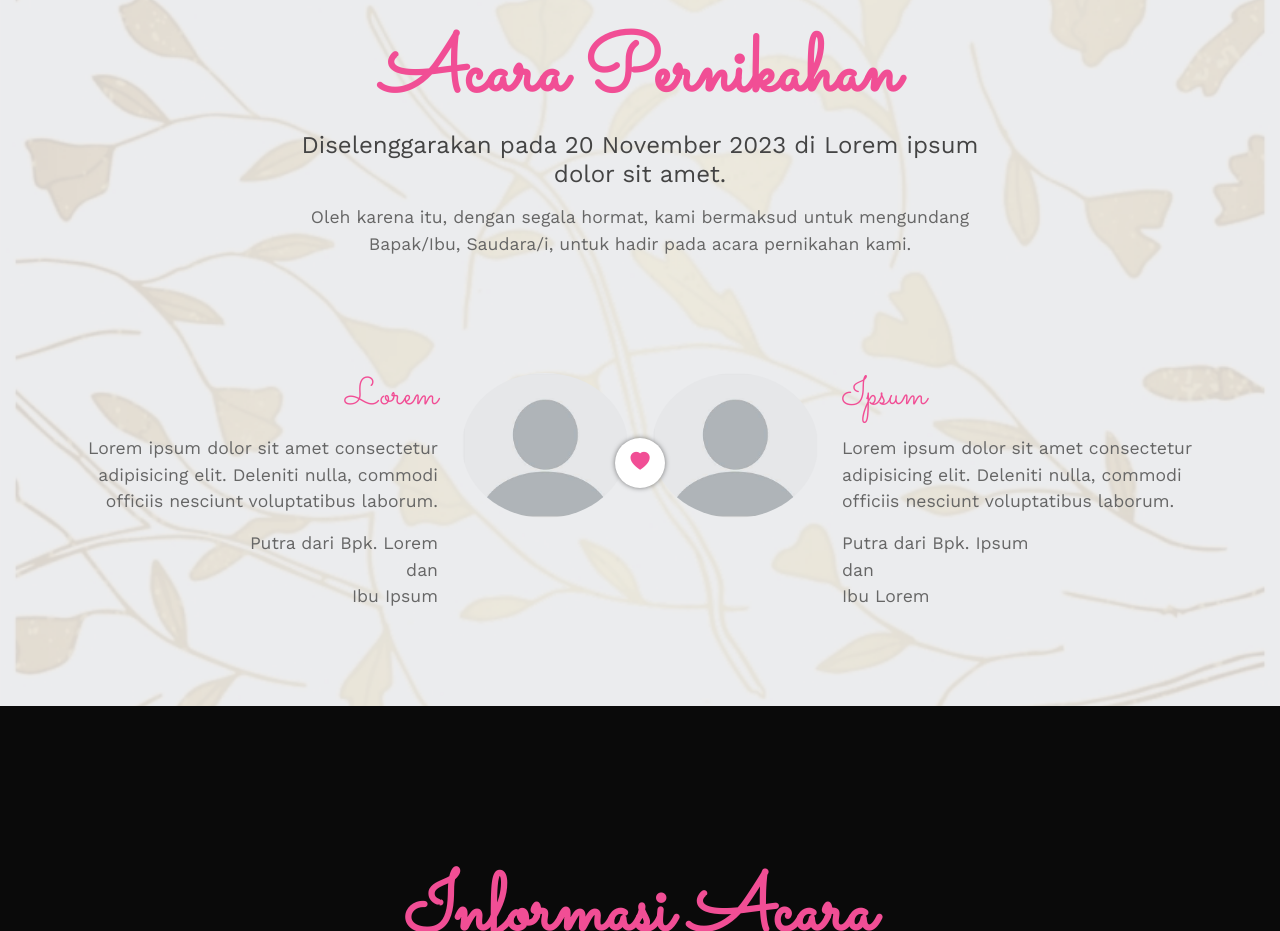
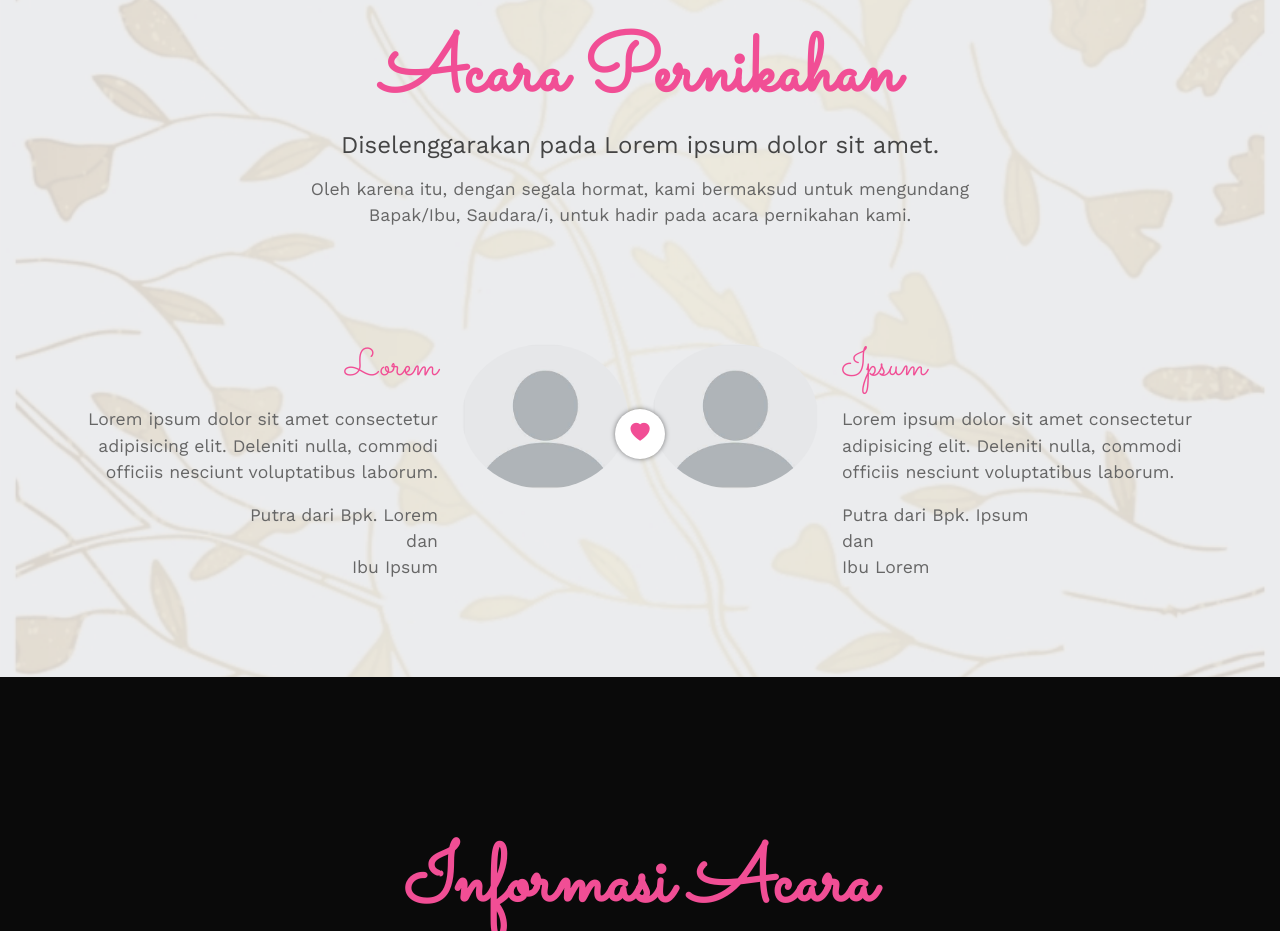
Before and after one commit to aldikhoirul/wedding, a plain HTML site: page index.html in a window 1280 px wide. Shown: the part 1020-1951 px from the top of the page. Drawn offline with nearby package versions, Linux system fonts and the light colour scheme; some packages are replaced by stand-ins of ours; a script that the page names is missing.

Commit message:
ubah tanggal home

```diff
--- a/index.html
+++ b/index.html
@@ -58,7 +58,7 @@
         <div class="row justify-content-center">
           <div class="col-md-8 text-center">
             <h2>Acara Pernikahan</h2>
-            <h3>Diselenggarakan pada 20 November 2023 di Lorem ipsum dolor sit amet.</h3>
+            <h3>Diselenggarakan pada Lorem ipsum dolor sit amet.</h3>
             <p>Oleh karena itu, dengan segala hormat, kami bermaksud untuk mengundang Bapak/Ibu, Saudara/i, untuk hadir pada acara pernikahan kami.</p>
           </div>
         </div>
```
